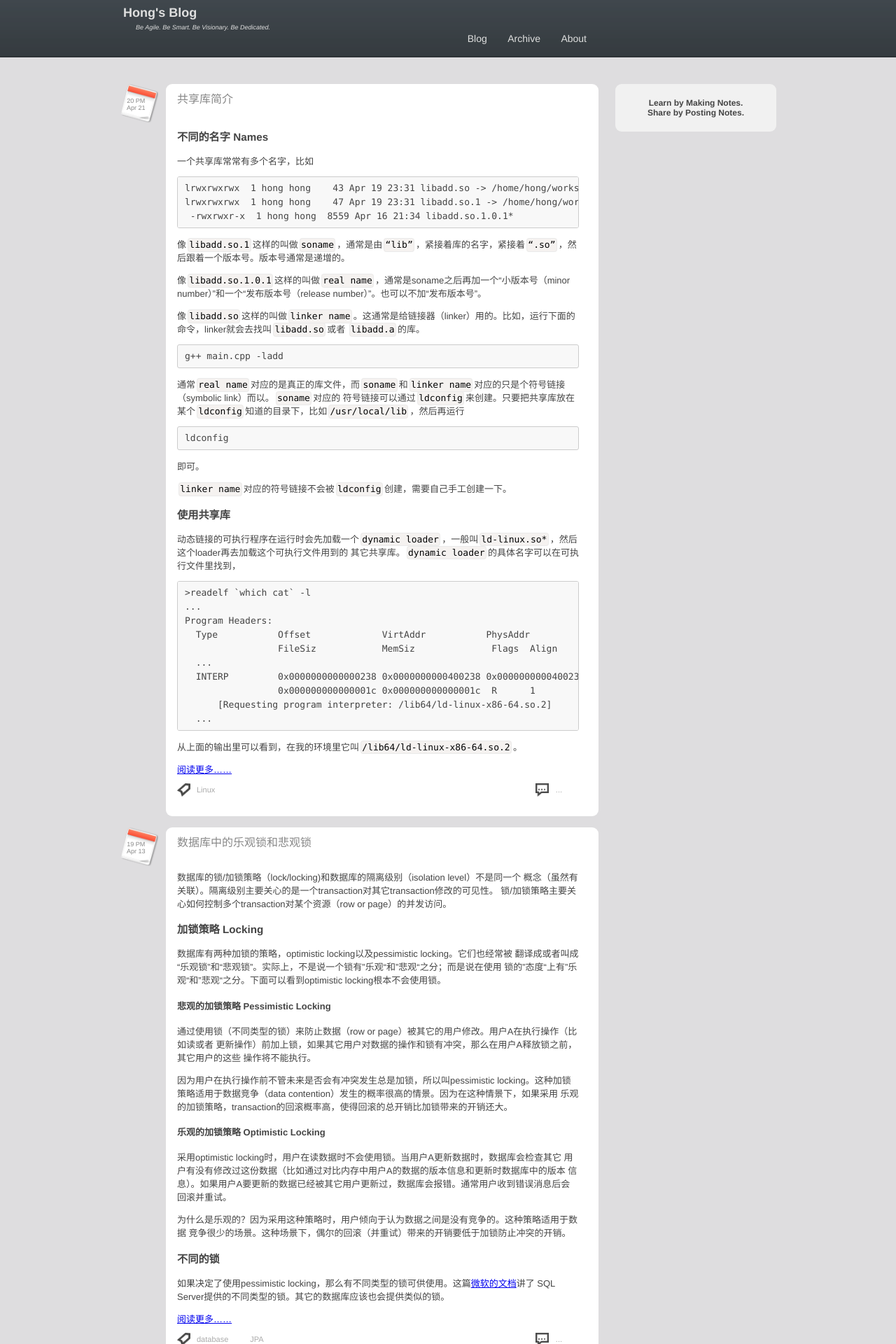
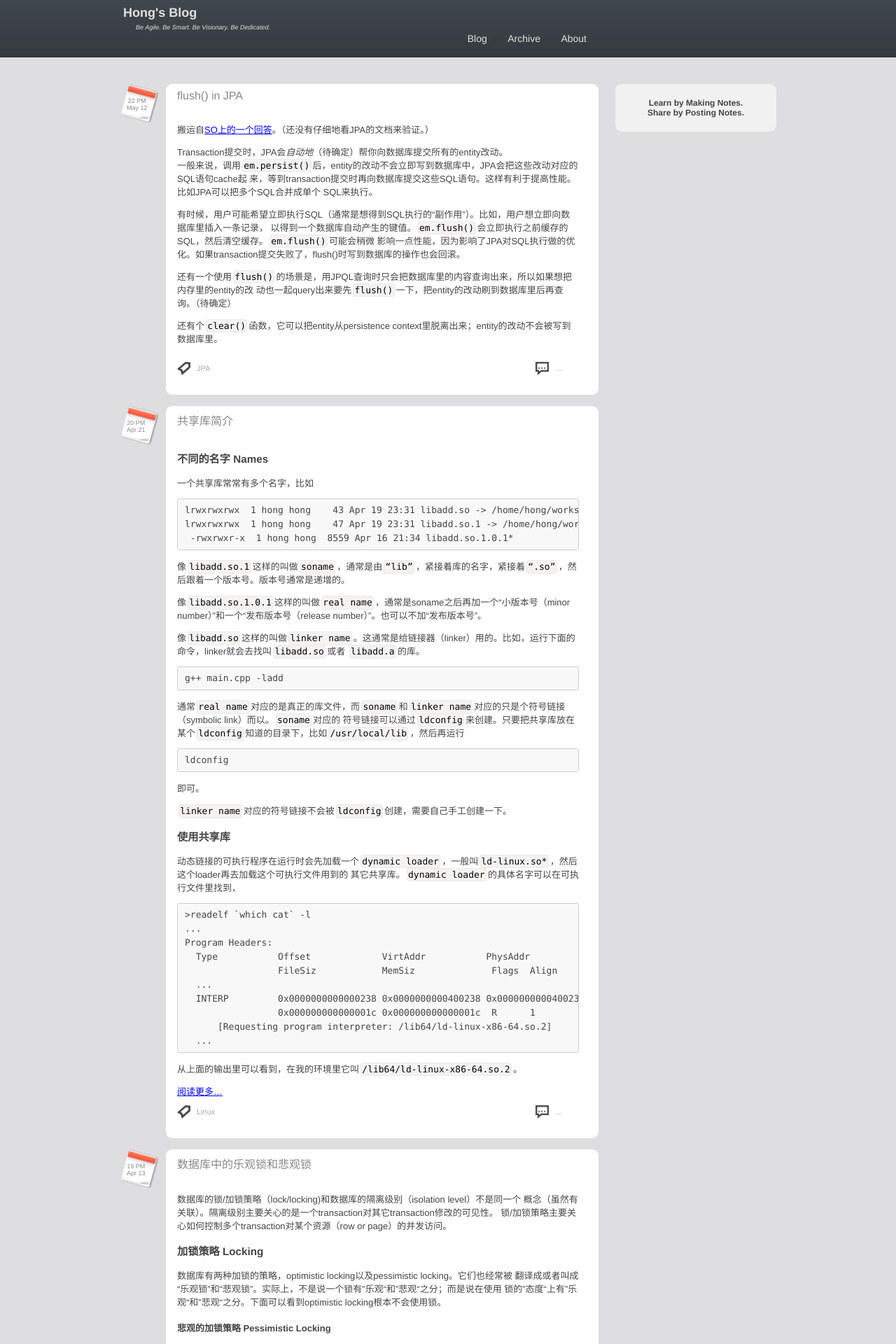
Before and after one commit to RockHong/rockhong.github.com, a Jekyll site: the page built from index.html, in a window 1280 px wide. Shown: the top 1920 px of the page at 70% size. Built offline with Jekyll 4.4.1, drawn with Linux system fonts in a browser that asks for light colours; a script that is not in the unit is left out; the list of posts is cut into pages by our own code; comment, search, counter and statistics services are not loaded; some of the changed text lies outside the part shown.

Commit message:
add post

```diff
--- /dev/null
+++ b/_posts/2015-05-12-flush-and-jpa.md
@@ -0,0 +1,35 @@
+---
+# MUST HAVE BEG
+layout: post
+disqus_identifier: 20150512-flush-and-jpa # DO NOT CHANGE THE VALUE ONCE SET
+title: flush() in JPA
+# MUST HAVE END
+
+is_short: true
+subtitle:
+tags:
+- JPA
+date: 2015-05-12 22:15:00
+image:
+image_desc:
+---
+
+搬运自[SO上的一个回答][1]。（还没有仔细地看JPA的文档来验证。）
+
+Transaction提交时，JPA会*自动地*（待确定）帮你向数据库提交所有的entity改动。
+一般来说，调用`em.persist()`后，entity的改动不会立即写到数据库中，JPA会把这些改动对应的SQL语句cache起
+来，等到transaction提交时再向数据库提交这些SQL语句。这样有利于提高性能。比如JPA可以把多个SQL合并成单个
+SQL来执行。
+
+有时候，用户可能希望立即执行SQL（通常是想得到SQL执行的“副作用”）。比如，用户想立即向数据库里插入一条记录，
+以得到一个数据库自动产生的键值。`em.flush()`会立即执行之前缓存的SQL，然后清空缓存。`em.flush()`可能会稍微
+影响一点性能，因为影响了JPA对SQL执行做的优化。如果transaction提交失败了，flush()时写到数据库的操作也会回滚。
+
+还有一个使用`flush()`的场景是，用JPQL查询时只会把数据库里的内容查询出来，所以如果想把内存里的entity的改
+动也一起query出来要先`flush()`一下，把entity的改动刷到数据库里后再查询。（待确定）
+
+还有个`clear()`函数，它可以把entity从persistence context里脱离出来；entity的改动不会被写到数据库里。
+
+
+[1]: http://stackoverflow.com/questions/4275111/correct-use-of-flush-in-jpa-hibernate "Correct use of flush() in JPA/Hibernate"
+[2]: http://www.developerfusion.com/article/84945/flush-and-clear-or-mapping-antipatterns/ "Flush and Clear: O/R Mapping Anti-Patterns"
--- a/css/index.css
+++ b/css/index.css
@@ -43,10 +43,11 @@ div.pp-main, div.pp-main-short {
     border-radius: 9px 9px 9px 9px;
 }
 
+/*
 div.pp-main-short {
     border-bottom: 2px solid #FFD2BF;
     border-right: 3px solid #FFD2BF;
-}
+}*/
 
 div.pp-main-wrapper {
     padding: 8px 28px 28px 16px;
--- a/index.html
+++ b/index.html
@@ -39,15 +39,15 @@ title: Home Page
                 {% endif %}
                 <!-- <p> {{ post.content | strip_html | truncatewords: 18 }}</p> -->
                 {{ post.excerpt }}
-                <a href="{{ post.url }}">阅读更多……</a>
+                <a href="{{ post.url }}">阅读更多…</a>
             </div>
            {% endif %}
 
             <div class="pp-bottom-bar">
                 <div class="pp-tags">
-                    {% if post.is_short %}
+                    <!-- {% if post.is_short %}
                         <span class="short-blog-tag">short blog</span>
-                    {% endif %}
+                        {% endif %} -->
                     {% for tag in post.tags %}
                     <a title="{{ tag }}" href="/tags.html#{{ tag }}">{{ tag }}</a>
                     {% endfor %}
```
Also changed, not shown: _drafts/2015-05-12-jpa-cache.md (added, +18 -0 lines).
